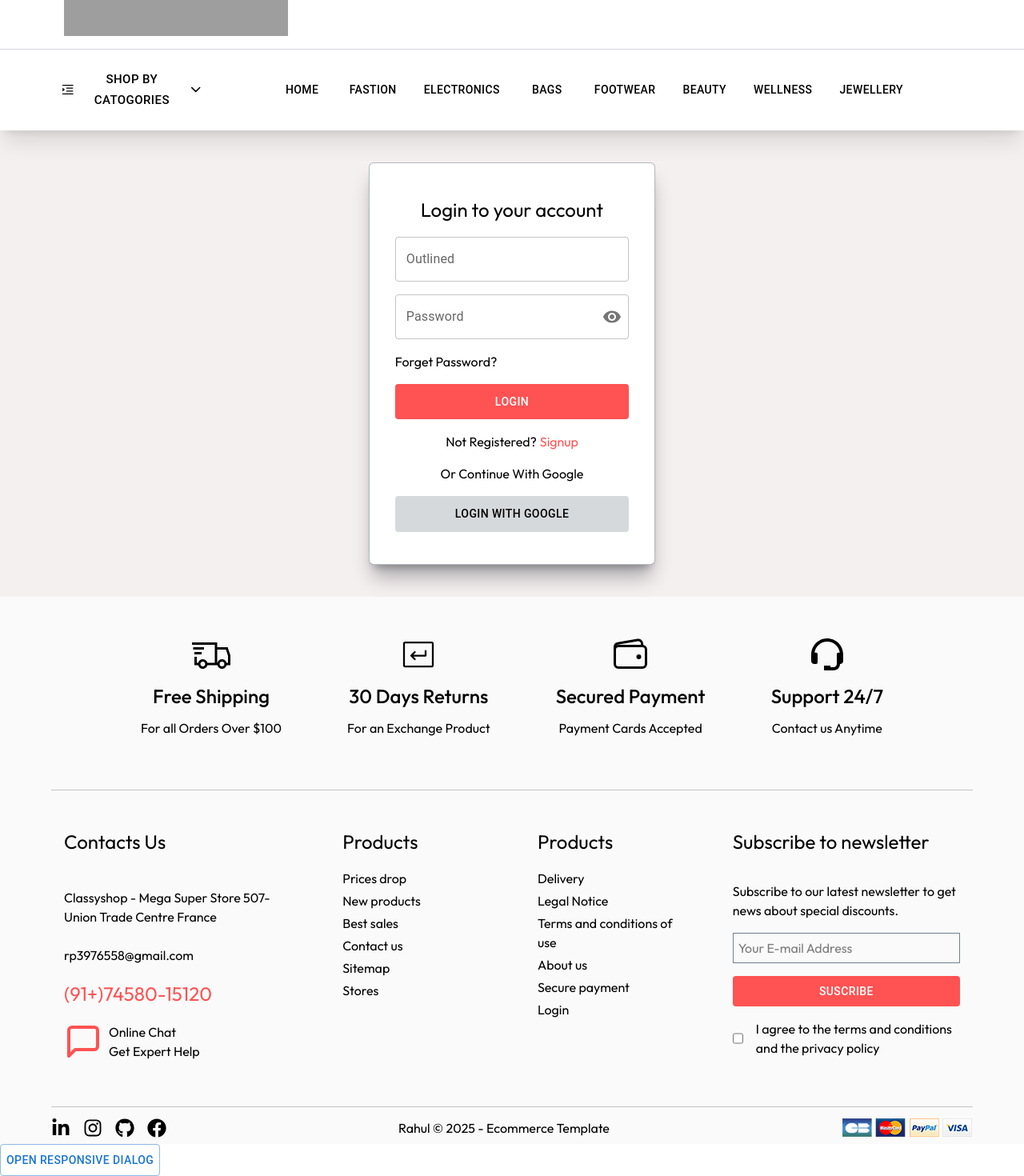
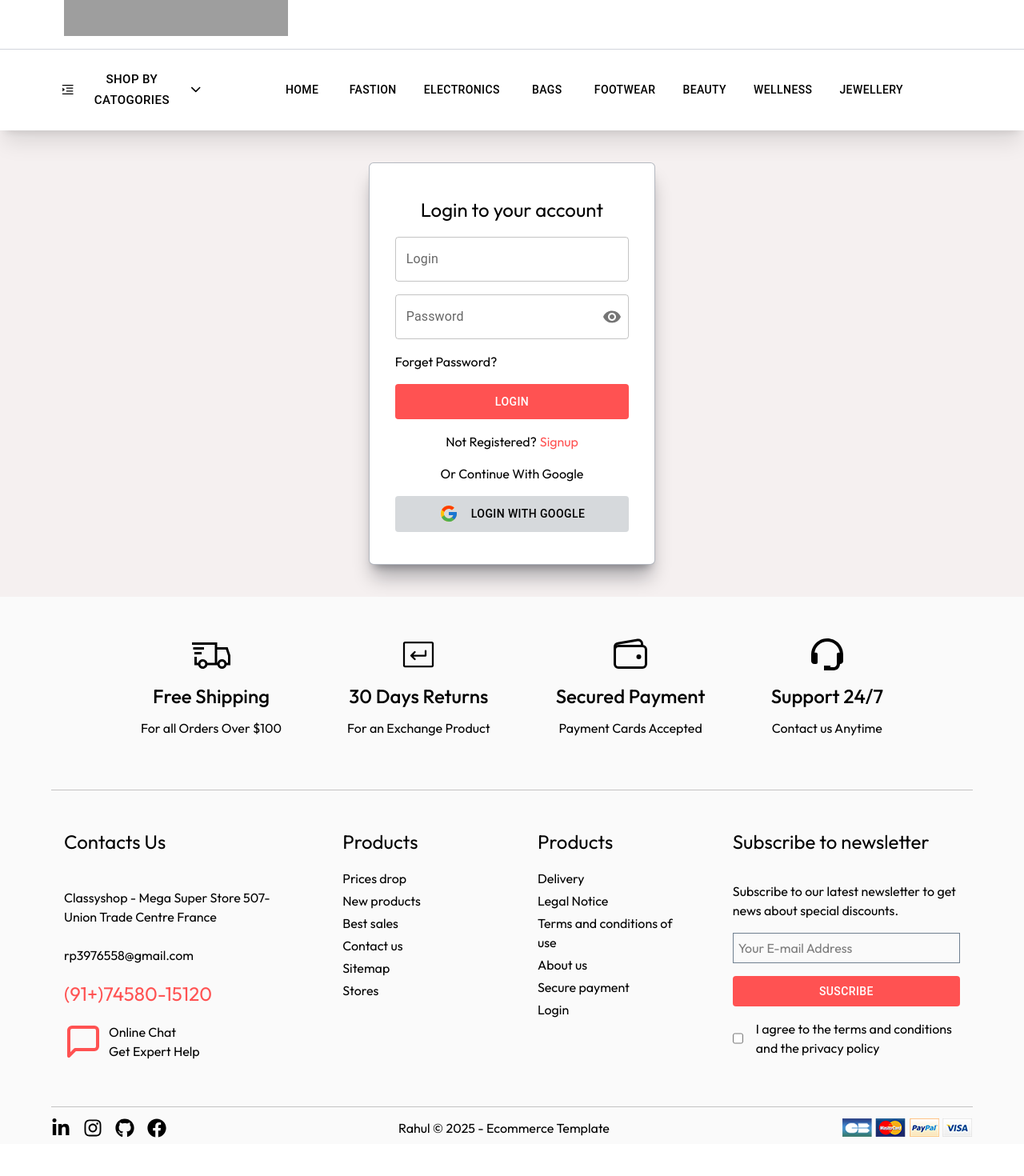
Before and after one commit to Raahul423/react-node-ecommerce, a React (Vite) app in the folder Frontend/: page /login in a window 1280 px wide. Shown: the part 239-1709 px from the top of the page at 80% size. After the commit the page ends 1669 px from the top, so only its background shows below. Built offline with nearby package versions, Linux system fonts and the light colour scheme; grey boxes are pictures that could not be loaded; a web font is replaced by a local one.

Commit message:
fix some errors

```diff
--- a/Frontend/src/App.jsx
+++ b/Frontend/src/App.jsx
@@ -46,9 +46,6 @@ function App() {
 
 
       <div>
-        <Button variant="outlined">
-          Open responsive dialog
-        </Button>
         <Dialog
           open={opendialogbox}
           onClose={handleClose}
--- a/Frontend/src/Components/Login/LoginComponent.jsx
+++ b/Frontend/src/Components/Login/LoginComponent.jsx
@@ -1,5 +1,5 @@
 import { Box, Button, FormControl, IconButton, InputAdornment, InputLabel, OutlinedInput, TextField } from '@mui/material';
-
+import { FcGoogle } from "react-icons/fc";
 import React, { useState } from 'react'
 import { MdVisibility, MdVisibilityOff } from 'react-icons/md';
 import { Link } from 'react-router';
@@ -17,7 +17,7 @@ const LoginComponent = () => {
                           <TextField
                               className="!w-full"
                               id="outlined-basic"
-                              label="Outlined"
+                              label="Login"
                               variant="outlined" />
                       </Box>
 
@@ -75,7 +75,8 @@ const LoginComponent = () => {
                           <p>Or Continue With Google</p>
                       </div>
 
-                      <Button className='w-full !bg-gray-700/20 !text-black !py-2.5'>
+                      <Button className='w-full !bg-gray-700/20 !text-black !py-2.5 flex gap-4'>
+                      <FcGoogle className='text-2xl'/>
                           <p className=''>LOGIN WITH GOOGLE</p>
                       </Button>
     </section>
--- a/Frontend/src/Components/Register/RegisterComponent.jsx
+++ b/Frontend/src/Components/Register/RegisterComponent.jsx
@@ -1,6 +1,6 @@
 import React from 'react'
 import { Box, Button, FormControl, IconButton, InputAdornment, InputLabel, OutlinedInput, TextField } from '@mui/material';
-
+import { FcGoogle } from "react-icons/fc";
 import { useState } from 'react'
 import { MdVisibility, MdVisibilityOff } from 'react-icons/md';
 import { Link } from 'react-router';
@@ -84,7 +84,8 @@ const RegisterComponent = () => {
                 <p>Or Continue With Google</p>
             </div>
 
-            <Button className='w-full !bg-gray-700/20 !text-black !py-2.5'>
+            <Button className='w-full !bg-gray-700/20 !text-black !py-2.5 flex gap-4'>
+            <FcGoogle className='text-2xl'/>
                 <p className=''>SIGNUP WITH GOOGLE</p>
             </Button>
         </section>
```
